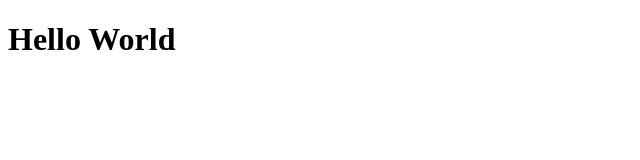
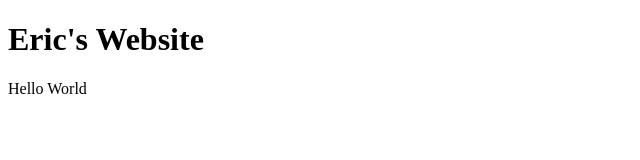
Before and after one commit to ericlwong/ericlwong.github.io, a plain HTML site: page index.html in a window 1280 px wide. Shown: the whole page, without its empty margins (0-640 px from the left). Drawn offline with Linux system fonts and the light colour scheme.

Commit message:
Initial commit

```diff
--- a/index.html
+++ b/index.html
@@ -1,8 +1,10 @@
 <!DOCTYPE html>
 <html>
+    <header>
+        <h1> Eric's Website </h1>
+    </header>
+
     <body>
-        <h1>
-            Hello World
-        </h1>
+        <p1> Hello World </p1>
     </body>
 </html>
```
